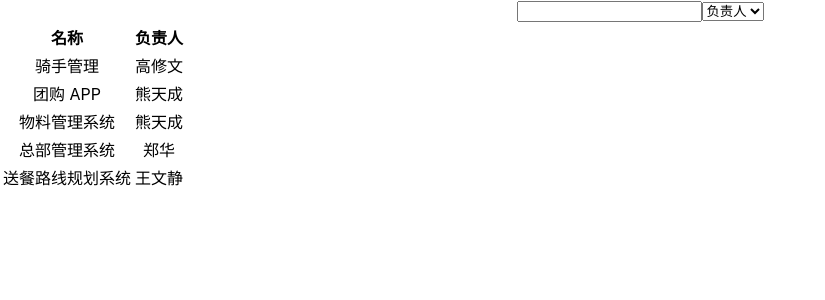
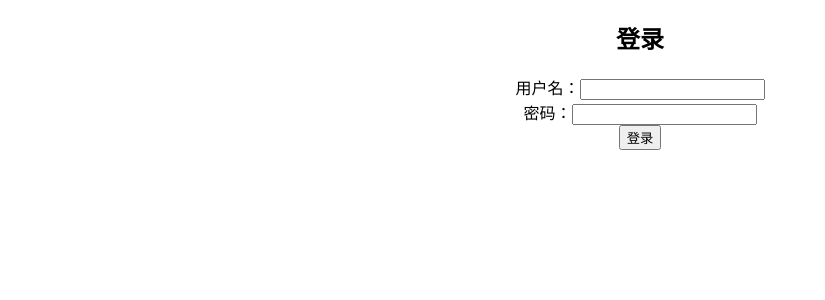
Before and after one commit to Mylifeforrent/jira, a React (Create React App) app: page / in a window 1280 px wide. Shown: the top 300 px of the page, without its empty margins (0-825 px from the left). Built offline with nearby package versions, Linux system fonts and the light colour scheme; data requests are answered from the project's data file.

Commit message:
feat: add middleware.js for json-server to simulate backend api. add Login Page

```diff
--- a/package.json
+++ b/package.json
@@ -11,6 +11,7 @@
     "@types/node": "^16.18.126",
     "@types/react": "^19.1.0",
     "@types/react-dom": "^19.1.1",
+    "body-parser": "^2.2.0",
     "qs": "^6.14.0",
     "react": "^19.1.0",
     "react-dom": "^19.1.0",
@@ -25,7 +26,7 @@
     "eject": "react-scripts eject",
     "prepare": "husky",
     "commitlint": "commitlint --edit",
-    "json-server": "json-server __json_server_mock__/db.json --watch --port 3001"
+    "json-server": "json-server __json_server_mock__/db.json --watch --port 3001 --middlewares __json_server_mock__/middleware.js --no-cors"
   },
   "eslintConfig": {
     "extends": [
@@ -52,7 +53,8 @@
     "@types/qs": "^6.9.18",
     "eslint-config-prettier": "^10.1.1",
     "husky": "^9.1.7",
-    "json-server": "^1.0.0-beta.3",
+    "json-server": "^0.17.4",
+    "json-server-auth": "^2.1.0",
     "lint-staged": "^15.5.0",
     "prettier": "3.5.3"
   },
--- a/src/App.tsx
+++ b/src/App.tsx
@@ -2,11 +2,13 @@ import React from "react";
 import logo from "./logo.svg";
 import "./App.css";
 import { ProjectListScreen } from "./screens/project-list";
+import { LoginScreen } from "./screens/login";
 
 function App() {
   return (
     <div className="App">
-      <ProjectListScreen></ProjectListScreen>
+      {/*<ProjectListScreen></ProjectListScreen>*/}
+      <LoginScreen />
     </div>
   );
 }
--- /dev/null
+++ b/src/screens/login/index.tsx
@@ -0,0 +1,68 @@
+import React from "react";
+import qs from "qs";
+import { cleanObject } from "../../utils";
+
+// interface Base {
+//   id: number;
+// }
+// interface Advance extends Base {
+//   name: string;
+// }
+//
+// const test = (p: Base) =>{
+//   console.log(p);
+// };
+// //鸭子类型，面向接口编程，不是面向对象编程。只要你传过来的包含有id，就代表满足了我的要求。 就可以了。 注意这里和java的区别
+// const a = {id:1,name:'jack'}
+// test(a);
+
+const apiUrl = process.env.REACT_APP_API_URL;
+
+export const LoginScreen = () => {
+  const login = (param: { username: string; password: string }) => {
+    // 这里可以调用登录接口
+    let url = `${apiUrl}/login`;
+    fetch(url, {
+      method: "POST",
+      headers: {
+        "Content-Type": "application/json",
+      },
+      body: JSON.stringify(param),
+    }).then(async (res) => {
+      if (res.ok) {
+        const data = await res.json();
+      }
+    });
+  };
+
+  //HTMLFormElement extends Element
+  const handleSubmit = (event: React.FormEvent<HTMLFormElement>) => {
+    event.preventDefault(); // 阻止默认的表单提交行为
+    const username = (event?.currentTarget?.elements[0] as HTMLInputElement)
+      .value;
+    const password = (event?.currentTarget?.elements[1] as HTMLInputElement)
+      .value;
+    console.log("用户名:", username);
+    console.log("密码:", password);
+    login({ username, password });
+  };
+  return (
+    <div>
+      <h2>登录</h2>
+      <form onSubmit={handleSubmit}>
+        <div>
+          {/*htmlFor 属性用于在 label 元素中指定与之关联的表单控件的
+          id。当用户点击 label 元素时，浏览器会自动将焦点移到与 htmlFor
+          属性值匹配的表单控件上，从而提高用户体验。*/}
+          <label htmlFor="username">用户名：</label>
+          <input type="text" id="username" />
+        </div>
+        <div>
+          <label htmlFor="password">密码：</label>
+          <input type="password" id="password" />
+        </div>
+        <button type="submit">登录</button>
+      </form>
+    </div>
+  );
+};
```
Also changed, not shown: __json_server_mock__/middleware.js (added, +28 -0 lines), server.js (added, +90 -0 lines), 1 other file (tests, documents, lock files or other folders).
